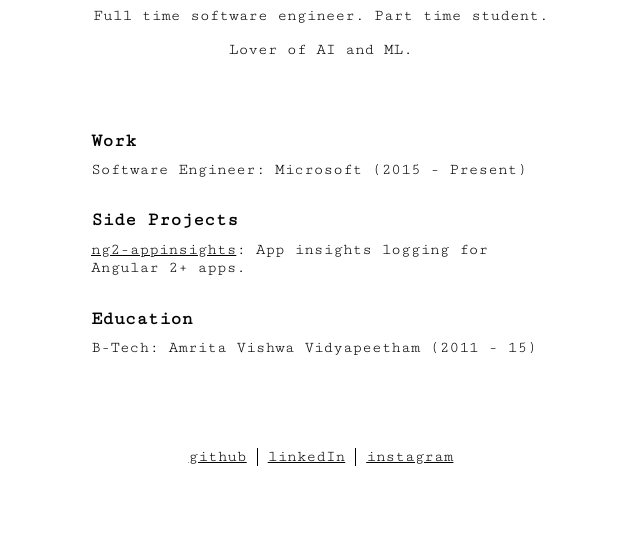
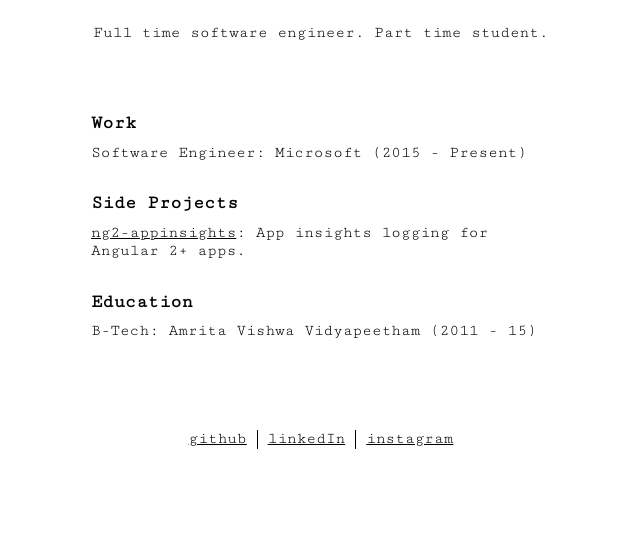
Before and after one commit to harry671003/harry671003.github.io, a plain HTML site: page index.html in a window 1280 px wide. Shown: the part 441-977 px from the top of the page, without its empty margins (319-959 px from the left). Drawn offline with Linux system fonts and the light colour scheme.

Commit message:
Update index.html

```diff
--- a/index.html
+++ b/index.html
@@ -30,7 +30,6 @@
       </div>
       <div id='desc'>
         <p>Full time software engineer. Part time student.</p>
-        <p>Lover of AI and ML.</p>
       </div>
       <div id='resume'>
         <div class='section'>
```
